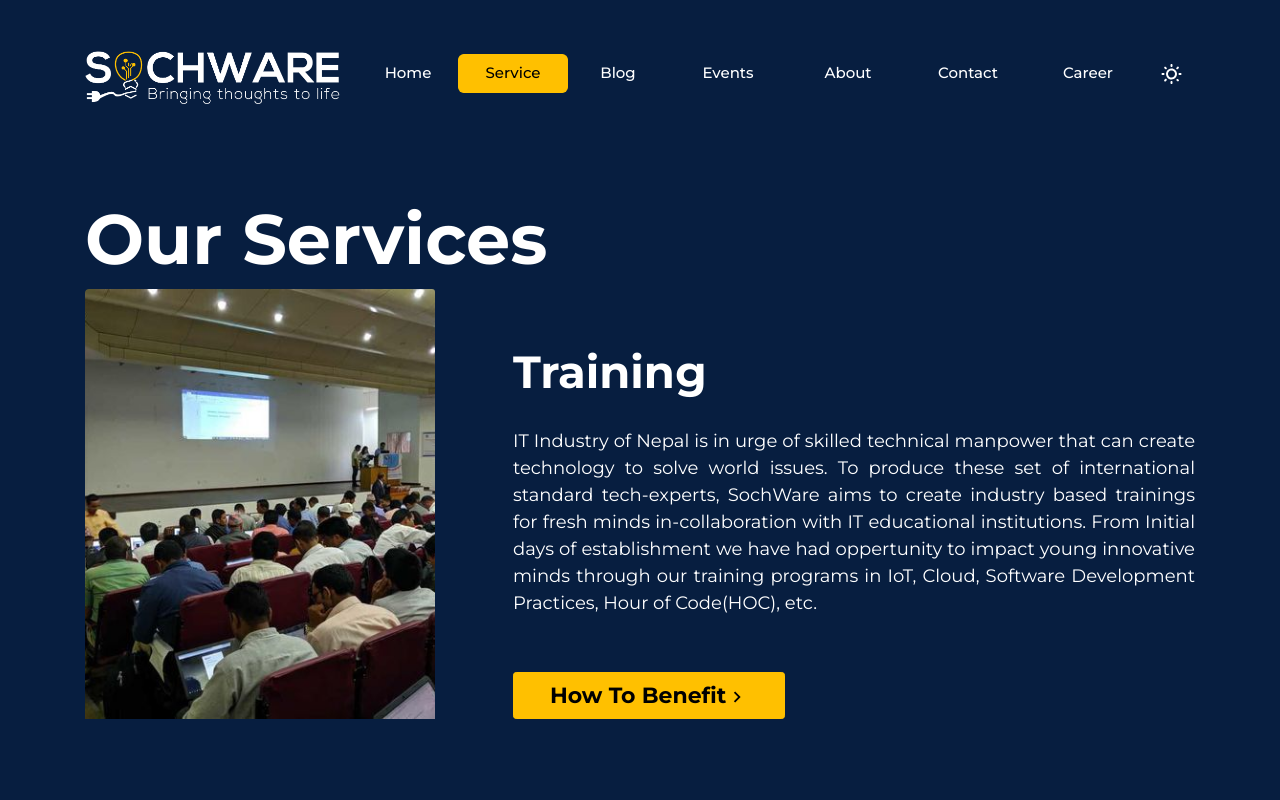
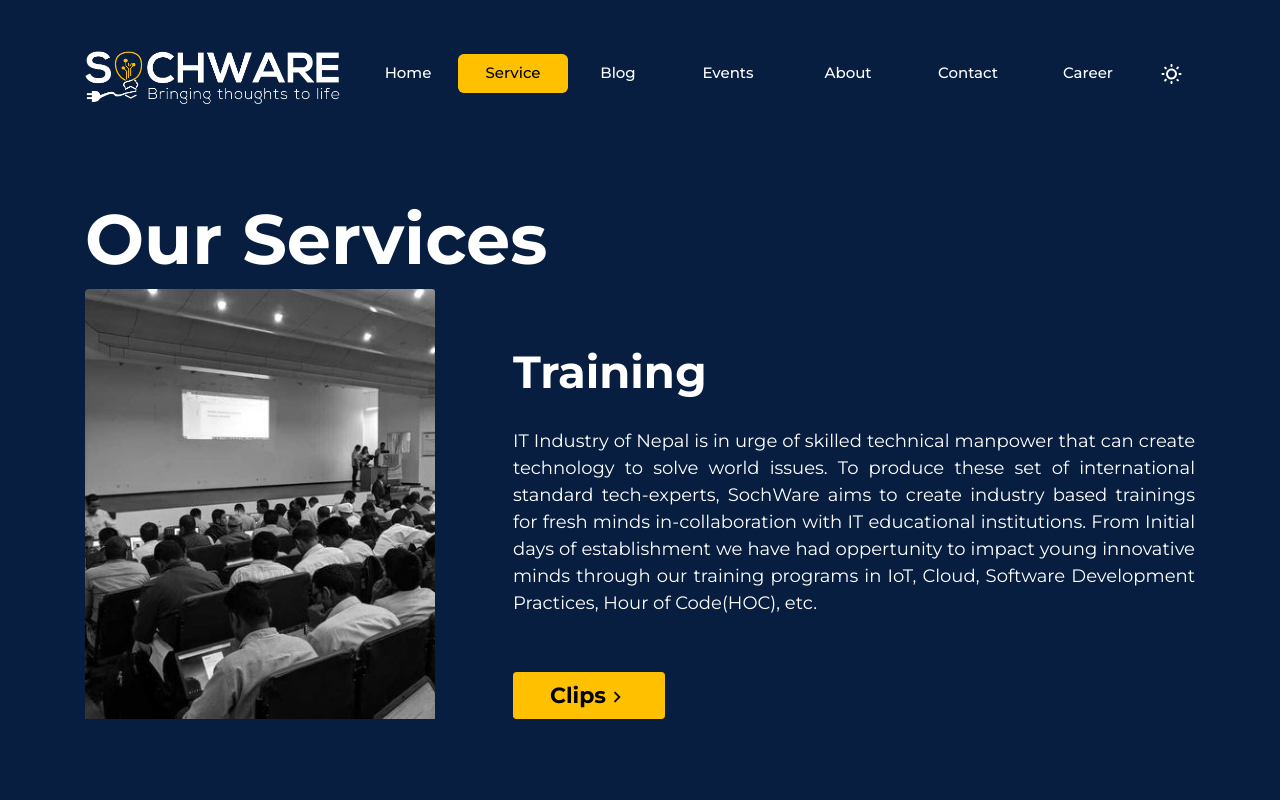
Before and after one commit to timeportal21/sochware-update, a React (Create React App) app: page /services in a window 1280 px wide. Shown: the top 800 px of the page. Built offline with nearby package versions, Linux system fonts and the light colour scheme.

Commit message:
added filter to image

```diff
--- a/src/pages/OurServices/OurServices.js
+++ b/src/pages/OurServices/OurServices.js
@@ -8,6 +8,7 @@ import iotTraining2 from "../../images/services/iot2.jpg";
 import iotTraining3 from "../../images/services/iot3.jpg";
 import training1 from "../../images/services/training3.jpg";
 import training5 from "../../images/services/training5.jpg";
+import hardwaremain from "../../images/services/hardwaremain.jpg";
 import hardware from "../../images/services/hardware.jpg";
 import hardware2 from "../../images/services/hardware2.jpg";
 import software1 from "../../images/services/software1.jpg";
@@ -39,7 +40,7 @@ function ContextAwareToggle({ children, eventKey, callback, customButton }) {
             className={`custom-button custom-btn-sm mr-2 ${customButton}  btn btn-primary btn-sm`}
             onClick={decoratedOnClick}
         >
-            How To Benefit
+            Clips
             {!isCurrentEventKey ? (
                 <MdKeyboardArrowRight />
             ) : (
@@ -82,7 +83,7 @@ function OurServices({ heroColor, customButton }) {
             title: "Hardware",
             content:
                 "Sochware is not just another IT company that develops software. we also focus to create futuristic solutions that supports the vision of digitally enabled Nepal. for the same, we also design, develop and provide hardware solutions to support your software backgrounds. with engineers who have spectral knowledge in the field, we assure you quality of service, unique to of our own kind.",
-            image: cpuImage,
+            image: hardwaremain,
             accordinImages: [
                 { image: iotTraining, title: "IoT Training" },
                 { image: iotTraining2, title: "Tech for Education" },
--- a/src/pages/OurServices/_ourservices.scss
+++ b/src/pages/OurServices/_ourservices.scss
@@ -6,6 +6,9 @@
 .service-content {
     .content-row {
         margin-bottom: 125px !important;
+        img {
+            filter: grayscale(1);
+        }
     }
     .content-head h2 {
         font-weight: 700 !important;
```
Also changed, not shown: src/images/services/hardwaremain.jpg (added).
